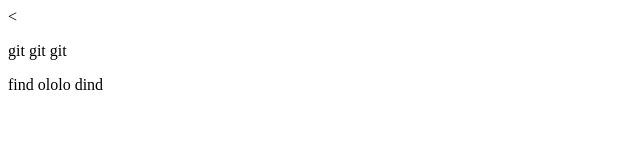
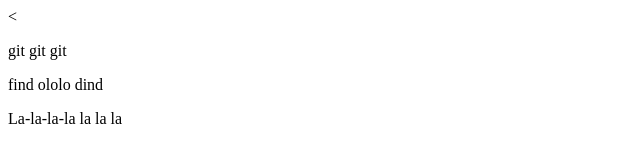
Before and after one commit to HedgehogDream/site, a plain HTML site: page index.html in a window 1280 px wide. Shown: the whole page, without its empty margins (0-640 px from the left). Drawn offline with Linux system fonts and the light colour scheme.

Commit message:
second commit

```diff
--- a/index.html
+++ b/index.html
@@ -6,5 +6,6 @@
 <body>
 <p>git git git</p>
 <div><p>find ololo dind</p></div>
+<div><p>La-la-la-la la la la</p></div>
 </body>
 </html>
```
